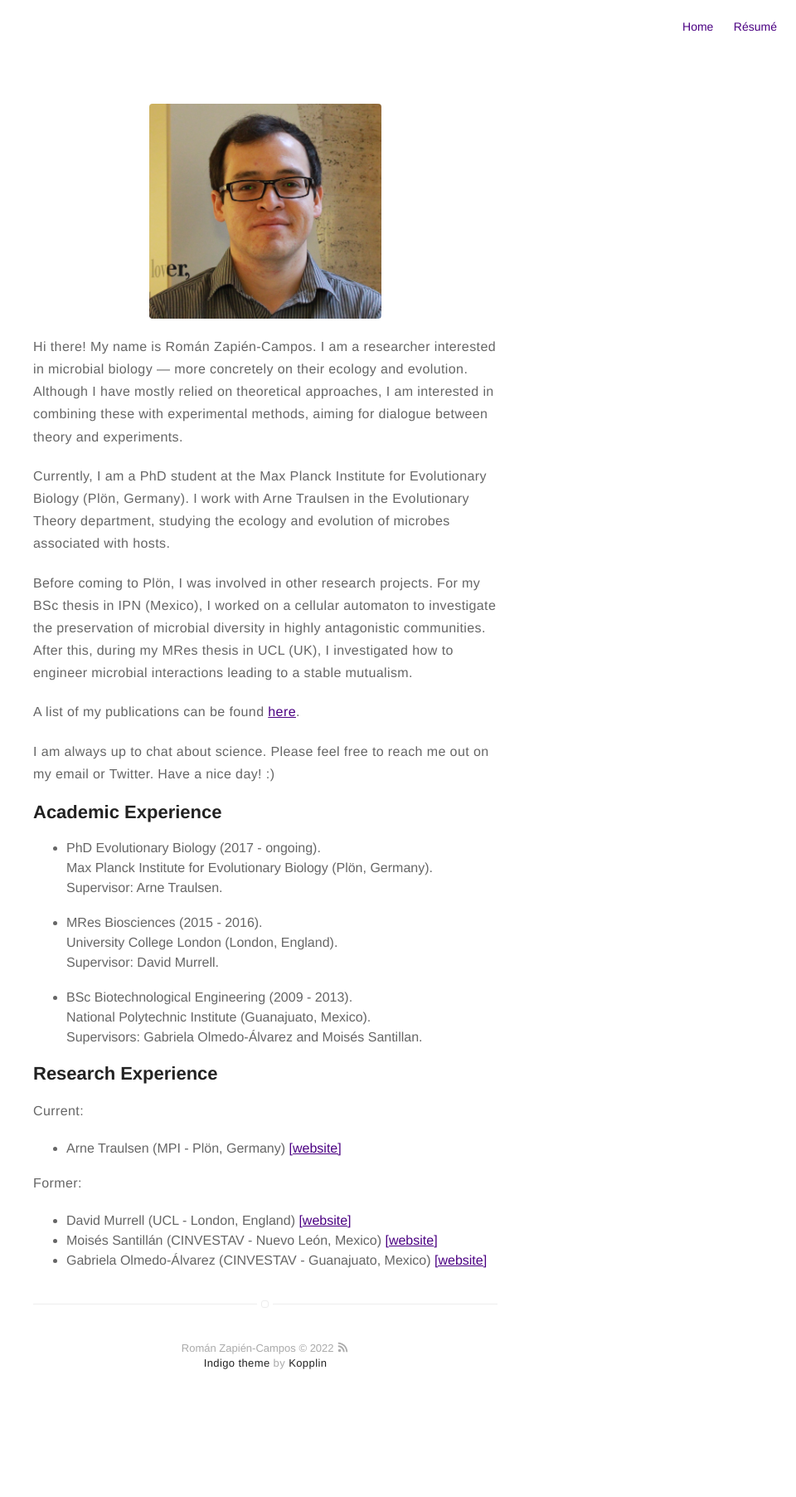
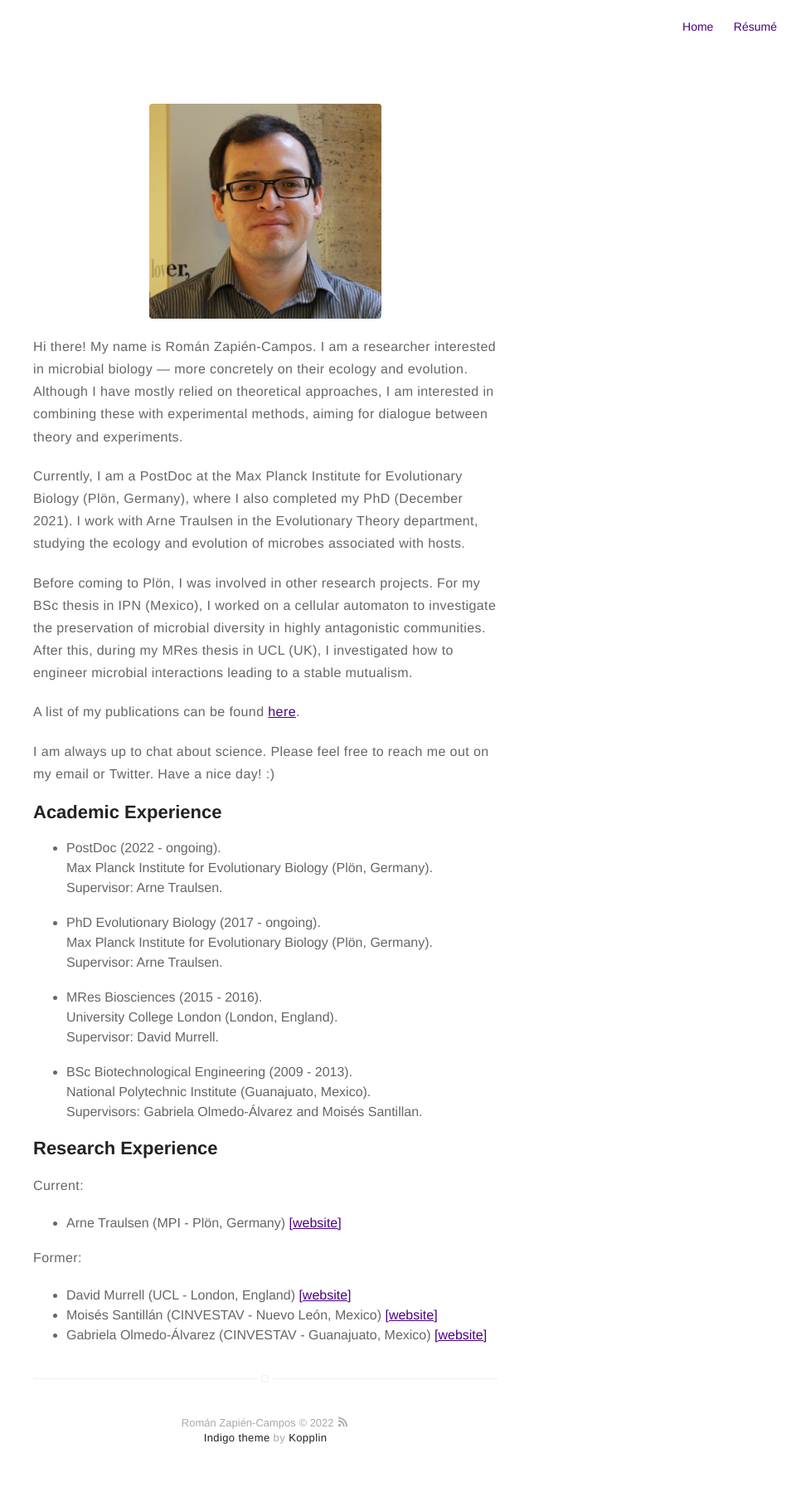
Before and after one commit to romanzapien/romanzapien.github.io, a Jekyll site: the page built from about.md, in a window 1280 px wide. Shown: the whole page at 83% size, without its empty margins (320-1280 px from the left). Built offline with Jekyll 4.4.1, drawn with Linux system fonts in a browser that asks for light colours; before the commit the page ends 1714 px from its top, so only the background shows below that.

Commit message:
Update about.md

```diff
--- a/about.md
+++ b/about.md
@@ -6,7 +6,7 @@ layout: page
 
 <p>Hi there! My name is Román Zapién-Campos. I am a researcher interested in microbial biology — more concretely on their ecology and evolution. Although I have mostly relied on theoretical approaches, I am interested in combining these with experimental methods, aiming for dialogue between theory and experiments.</p>
 
-<p>Currently, I am a PhD student at the Max Planck Institute for Evolutionary Biology (Plön, Germany). I work with Arne Traulsen in the Evolutionary Theory department, studying the ecology and evolution of microbes associated with hosts.</p>
+<p>Currently, I am a PostDoc at the Max Planck Institute for Evolutionary Biology (Plön, Germany), where I also completed my PhD (December 2021). I work with Arne Traulsen in the Evolutionary Theory department, studying the ecology and evolution of microbes associated with hosts.</p>
 
 <p>Before coming to Plön, I was involved in other research projects. For my BSc thesis in IPN (Mexico), I worked on a cellular automaton to investigate the preservation of microbial diversity in highly antagonistic communities. After this, during my MRes thesis in UCL (UK), I investigated how to engineer microbial interactions leading to a stable mutualism.</p>
 
@@ -17,6 +17,7 @@ layout: page
 <h2>Academic Experience</h2>
 
 <ul class="skill-list">
+	<li>PostDoc (2022 - ongoing).<br>Max Planck Institute for Evolutionary Biology (Plön, Germany).<br>Supervisor: Arne Traulsen.</li><br>
 	<li>PhD Evolutionary Biology (2017 - ongoing).<br>Max Planck Institute for Evolutionary Biology (Plön, Germany).<br>Supervisor: Arne Traulsen.</li><br>
 	<li>MRes Biosciences (2015 - 2016).<br>University College London (London, England).<br>Supervisor: David Murrell.</li><br>
 	<li>BSc Biotechnological Engineering (2009 - 2013).<br>National Polytechnic Institute (Guanajuato, Mexico).<br>Supervisors: Gabriela Olmedo-Álvarez and Moisés Santillan.</li>
```
